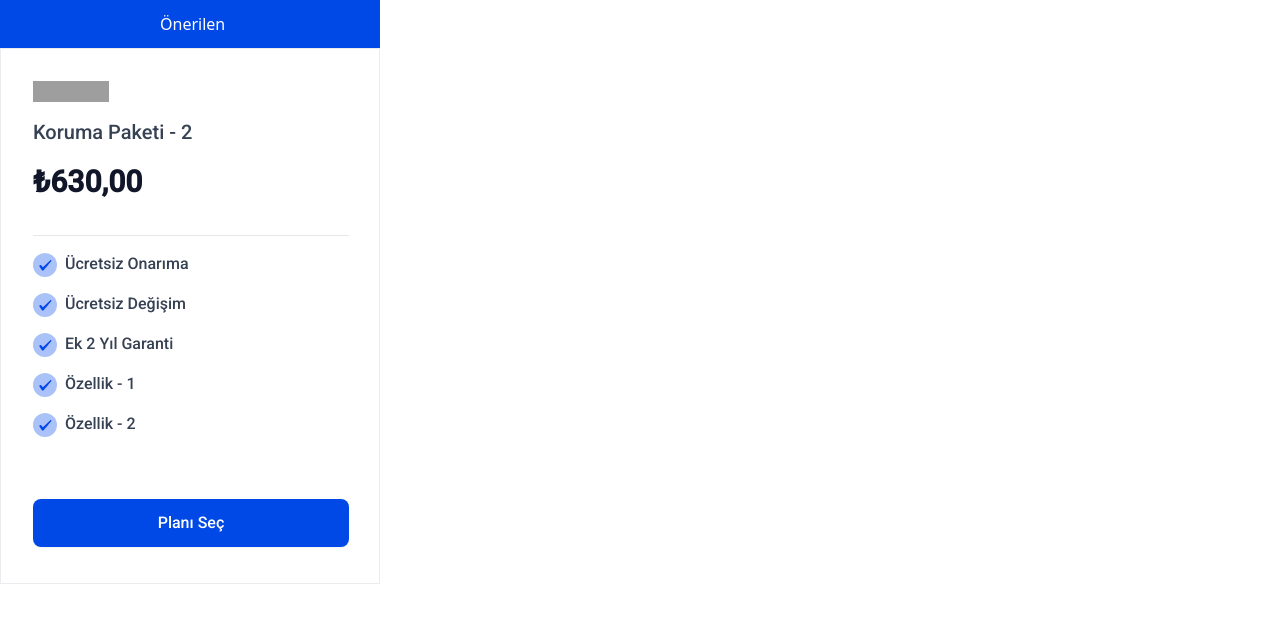
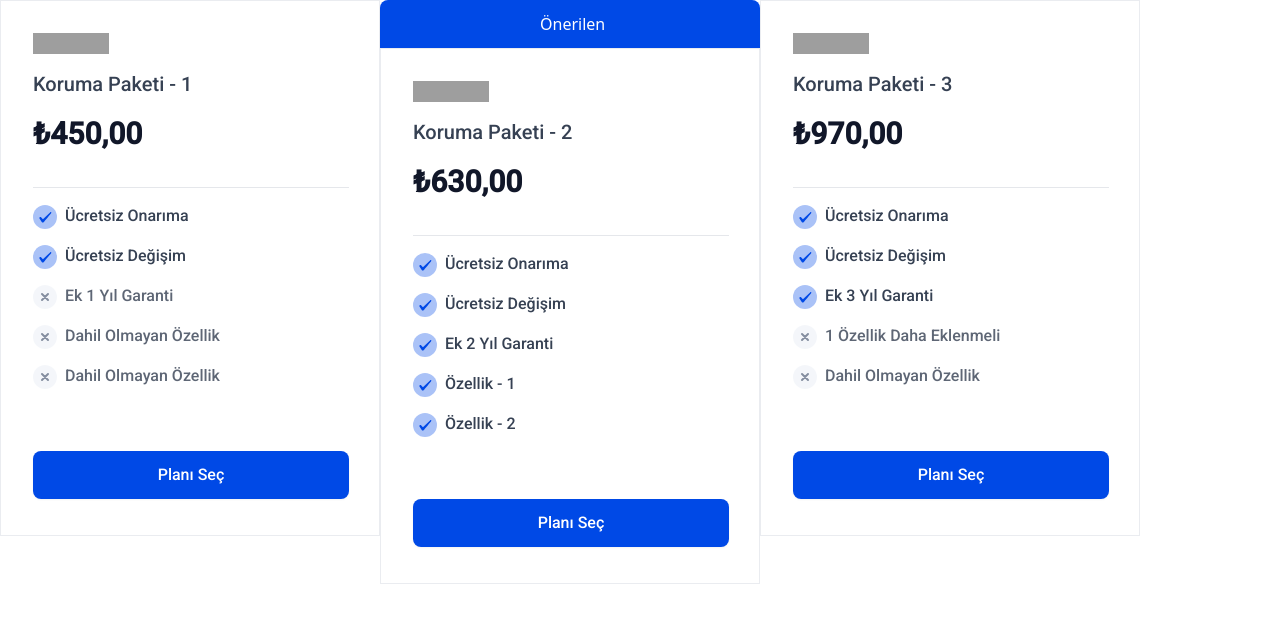
Before and after one commit to uneyss/Assesment, a React (Create React App) app: page / in a window 1280 px wide. Shown: the top 622 px of the page. Built offline with nearby package versions, Linux system fonts and the light colour scheme; grey boxes are pictures that could not be loaded.

Commit message:
JSX Update

```diff
--- a/src/App.jsx
+++ b/src/App.jsx
@@ -1,13 +1,17 @@
-import React from 'react';
+import React from "react";
 import "./index.css";
-import PricingCard from './components/PricingCard/PricingCard';
-import data from './data';
+import PricingCard from "./components/PricingCard/PricingCard";
+import data from "./data";
 
 function App() {
   return (
-    <div >
-      <PricingCard data={data[1]} />
-    </div>
+    <div className="flex flex-row absolute">
+
+        <PricingCard data={data[0]} />
+        <PricingCard data={data[1]} />
+        <PricingCard data={data[2]} />
+      </div>
+
   );
 }
 
--- a/src/components/PricingCard/PricingCard.jsx
+++ b/src/components/PricingCard/PricingCard.jsx
@@ -1,33 +1,38 @@
 import React from "react";
 import CheckMark from "../../svg/checkmark.svg";
-import CheckMarkNegative from "../../svg/checkmark-negative.svg"
-
-
+import CheckMarkNegative from "../../svg/checkmark-negative.svg";
 
 const PricingCard = ({ data }) => (
-  <><>{data.suggest && (
-    <div
-
-      className="flex flex-row relative justify-center items-start p-3 gap-2 w-[23.75rem] h-[3rem] bg-[#0049E6] flex-none order- self-stretch grow-0"
-    >
-      <h1 className="w-[3.75rem] h-[1.5rem] font-roboto not-italic font-medium text-base text-[#FFFFFF] flex-none order-none grow-0">Önerilen</h1>
+  <div>
+    <>
+      <>
+        {data.suggest && (
+          <div className="flex flex-row relative justify-center items-start p-3 gap-2 w-[23.75rem] h-[3rem] bg-[#0049E6] flex-none order- self-stretch grow-0 rounded-t-lg">
+            <h1 className="w-[3.75rem] h-[1.5rem] font-roboto not-italic font-medium text-base text-[#FFFFFF] flex-none order-none grow-0">
+              Önerilen
+            </h1>
           </div>
         )}
-  </><div className="box-border flex flex-col items-start p-0 relative w-[23.75rem] h-[33.5rem] top-0 bg[#FFFFFF] gray-200 flex-none order-none self-stretch grow-0">
+      </>
 
+      <div className="box-border flex flex-col items-start p-0 relative w-[23.75rem] h-[33.5rem] top-0 bg[#FFFFFF] gray-200 flex-none order-none self-stretch grow-0 ">
         <header className="flex flex-col items-start pt-8 pb-0 px-8 gap-4 w-[23.75rem] h-[10.125rem] flex-none order-none self-stretch grow-0">
           <img
             className="w-[4.75rem] h-[1.32rem] flex-none order-none grow-0"
             alt="logo"
-          src={data.logo} />
+            src={data.logo}
+          />
           <div className="flex flex-row items-start p-0 gap-4 w-[19.75rem] h-[1.875rem] flex-none order-1 self-stretch grow-0">
-          <h1 className="w-[19.75rem] h-[1.875rem]  not-italic font-Roboto text-xl font-medium text-[#364153] flex-none order-none grow-1">{data.title}</h1>
+            <h1 className="w-[19.75rem] h-[1.875rem]  not-italic font-Roboto text-xl font-medium text-[#364153] flex-none order-none grow-1">
+              {data.title}
+            </h1>
           </div>
 
           <div className="flex flex-col items-start p-0 gap-1 w-[19.75rem] h-[2.375rem] flex-none order-2 slef-stretch grow-0">
-          <p className="w-[19.75rem] h-[2.375rem]  not-italic font-Roboto font-semibold text-3xl  text-[#111729] flex-none order-none self-stretch grow-0">₺{data.price},00</p>
+            <p className="w-[19.75rem] h-[2.375rem]  not-italic font-Roboto font-semibold text-3xl  text-[#111729] flex-none order-none self-stretch grow-0">
+              ₺{data.price},00
+            </p>
           </div>
-
         </header>
         <main className="flex flex-col items-start  pt-6 px-8 pb-10 w-[23.75rem] h-[18rem] flex-none order-1 self-stretch grow-0">
           <hr className="w-[19.75rem] h-0 pb-4 borders flex-none order-0 self-stretch grow-0" />
@@ -35,14 +40,23 @@ const PricingCard = ({ data }) => (
             {data.features.map((feature) => (
               <p
                 key={feature.id}
-              className={`w-[17.5rem] h-[1.5rem]  not-italic font-Roboto text-base font-medium text-[#364153] flex-none order-none self-stretch grow-0 ${feature.goodFeature ? "" : "text-[##677389] opacity-60"}`}
+                className={`w-[17.5rem] h-[1.5rem]  not-italic font-Roboto text-base font-medium text-[#364153] flex-none order-none self-stretch grow-0 ${
+                  feature.goodFeature ? "" : "text-[##677389] opacity-80"
+                }`}
               >
                 {!feature.goodFeature && (
-
-                <img src={CheckMarkNegative} alt="checkmark-negative" className="mr-2 inline " />
+                  <img
+                    src={CheckMarkNegative}
+                    alt="checkmark-negative"
+                    className="mr-2 inline "
+                  />
                 )}
                 {feature.goodFeature && (
-                <img src={CheckMark} alt="checkmark" className="mr-2 inline  " />
+                  <img
+                    src={CheckMark}
+                    alt="checkmark"
+                    className="mr-2 inline  "
+                  />
                 )}
                 {feature.title}
               </p>
@@ -53,11 +67,15 @@ const PricingCard = ({ data }) => (
         <footer className="flex flex-col items-start pt-0 px-8 pb-8 gap-6 w-[23.75rem] h-[5rem] flex-none order-2 self-stretch grow-0">
           <div className="flex flex-col items-start p-0 gap-3 w-[19.75rem] h-[3rem] flex-none order-none self-stretch grow-0">
             <button className="flex flex-row justify-center items-center py-3 px-5 gap-2 w-[19.75rem] h-[3rem] bg-[#0049E6] shadow-sm rounded-lg flex-none order-none self-stretch grow-0">
-            <p className="w-[4.20rem] h-[1.5rem] font-Roboto not-italic font-medium text-base text-[#FFFFFF] order-1 grow-0">Planı Seç</p>
+              <p className="w-[4.20rem] h-[1.5rem] font-Roboto not-italic font-medium text-base text-[#FFFFFF] order-1 grow-0">
+                Planı Seç
+              </p>
             </button>
           </div>
         </footer>
-    </div></>
+      </div>
+    </>
+  </div>
 );
 
 export default PricingCard;
--- a/src/components/PricingCard/x.jsx
+++ b/src/components/PricingCard/x.jsx
@@ -46,7 +46,7 @@ const PricingCard = ({ data }) => (
         ))}
       </ul>
     </main>
-
+    <div className="ml-20 mt-20 border-box flex flex-row items-start p-0 abolute w-[18.75rem] h-[32rem] bg-[#FFFFFF] rounded-lg borders">    </div>
     <footer className="footer">
       <div className="actions">
         <button className="button">
--- a/src/index.css
+++ b/src/index.css
@@ -62,7 +62,16 @@ object {
 }
 
 .borders  {
-  border: 1px solid #f1eefd;
+  /* Base/White */
+
+  background: red;
+  /* Gray / 100 */
+
+  border: 1px solid #f2f5f9;
+  /* egaranti Default Shadow */
+
+  box-shadow: 0px 2px 12px rgba(17, 24, 39, 0.08);
+  border-radius: 8px;
 }
 /* Gray/200 */
 
```
Lines whose indentation alone changed are shown as unchanged.
